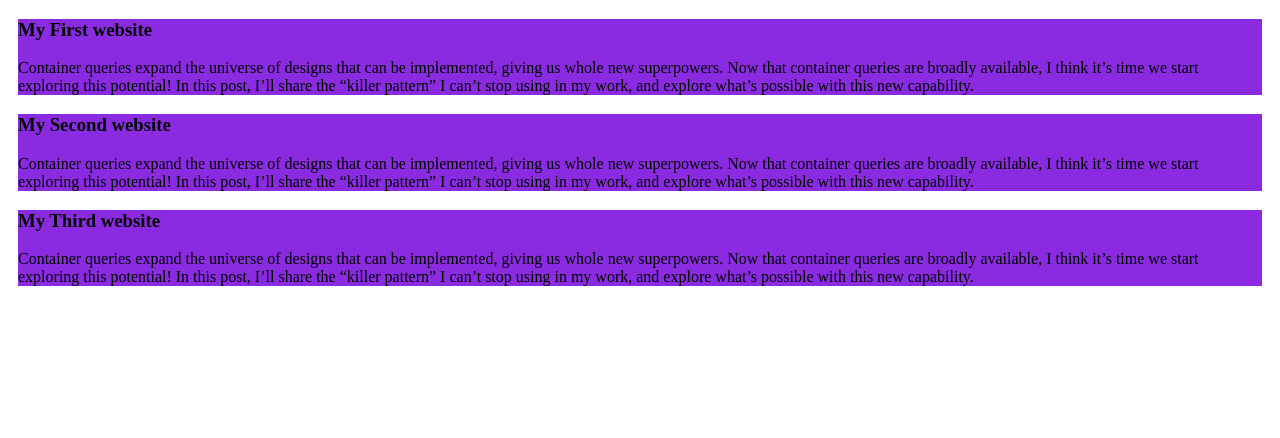
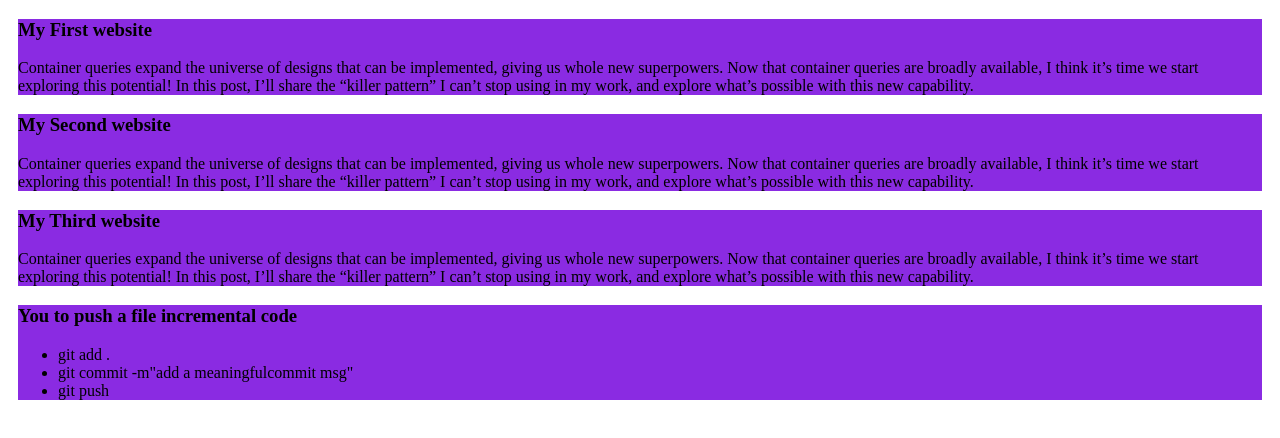
Before and after one commit to codefreakyman/my-simple-website, a plain HTML site: page index.html in a window 1280 px wide. Drawn offline with Linux system fonts and the light colour scheme.

Commit message:
added a list to push

```diff
--- a/index.html
+++ b/index.html
@@ -19,5 +19,13 @@
         <h3> My Third website</h3>
         <p>Container queries expand the universe of designs that can be implemented, giving us whole new superpowers. Now that container queries are broadly available, I think it’s time we start exploring this potential! In this post, I’ll share the “killer pattern” I can’t stop using in my work, and explore what’s possible with this new capability.</p>
     </div>
+    <div>
+        <h3>You to push a file incremental code</h3>
+        <ul>
+            <li>git add .</li>
+            <li>git commit -m"add a meaningfulcommit msg"</li>
+            <li>git push</li>
+        </ul>
+    </div>
 </body>
 </html>
```
